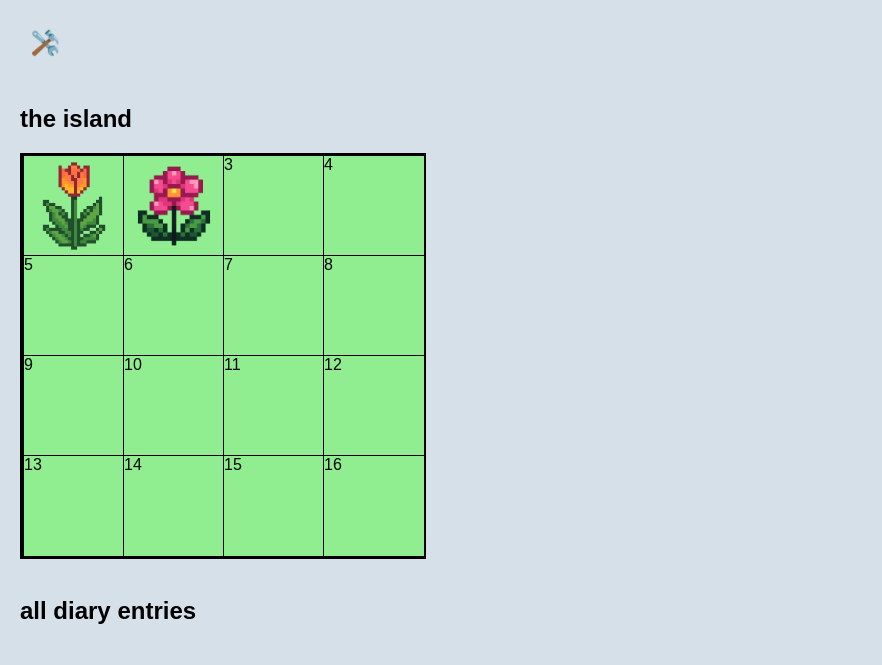
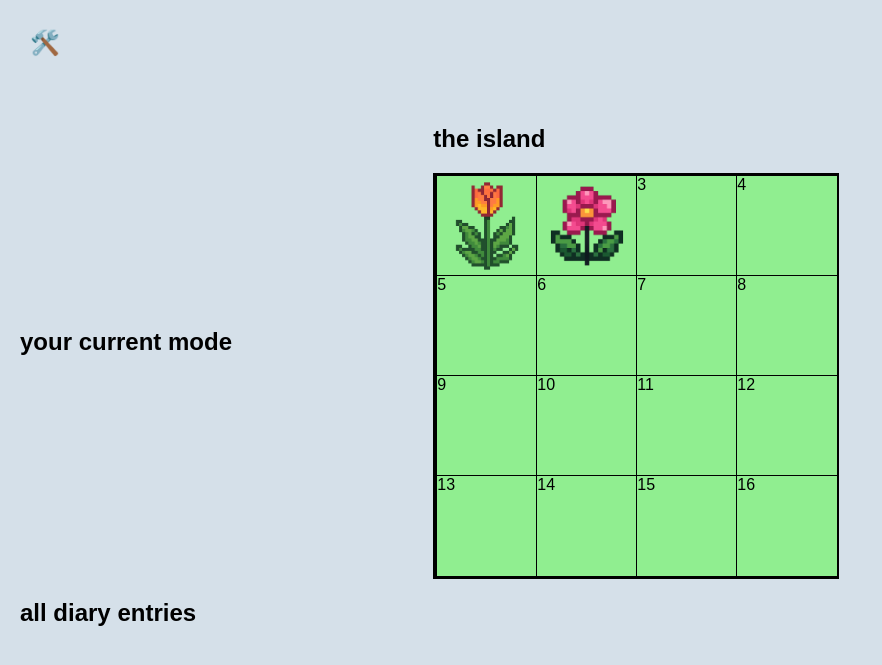
Before and after one commit to pepper-0/mood-island, a website: page public/index.html in a window 1280 px wide. Shown: the part 119-784 px from the top of the page, without its empty margins (0-882 px from the left). Drawn offline with Linux system fonts and the light colour scheme; no server answers.

Commit message:
refactored play area layout + fixed toolkit icon toggle

```diff
--- a/public/index.html
+++ b/public/index.html
@@ -8,7 +8,6 @@
     <link rel="stylesheet" href="style.css">
 </head>
 <body>
-    <div id = "play-area">
     <nav>
         <div class = "sidebar-button" id = "sidebar-info" >what's mood island? (faq)</div>
         <div class = "sidebar-button" id = "sidebar-documentation">credits & documentation</div>
@@ -29,10 +28,13 @@
             <div class = "toolkit-option" id = "toolkit-shovel">⛏️</div>
             <div class = "toolkit-option" id = "toolkit-water">💧</div>
         </div>
+    </div>
+    <br/>
     <main>
-
-            <!--taken from express; diary entry form-->
-            <form id="plant-form">
+        <div id = "play-area">
+            <div>
+                <h2>your current mode</h2>
+                <form id="plant-form"> <!--taken from express; diary entry form-->
                     <p>click below to add a plant (diary) entry</p>
                     <input id="tileID" name="tileID" placeholder="where will you plant it?" maxlength="50">
                     <br/>
@@ -44,10 +46,12 @@
                     <br/>
                     <button type="submit">submit</button>
                 </form>
+                <div id = "deletion">
+                </div>
+            </div>
 
-            <br/>
+            <div id = "islandPlatform">
                 <h2>the island</h2>
-
                 <div id="island">
                     <div class="tile" id="1">
                         <img src="assets/flowers/orange_flower.png" class = "plantIcon">
@@ -70,15 +74,14 @@
                     <div class="tile" id="15">15</div>
                     <div class="tile" id="16">16</div>
                 </div>
+            </div>
+        </div>
 
-            <br/>
         <h2>all diary entries</h2>
-
         <div id="entries">
             <!-- diary entries will be appended here -->
+        </div>
 
-            </div>
     </main>
-    </div>
 </body>
 </html>
--- a/public/script.js
+++ b/public/script.js
@@ -27,15 +27,19 @@ function toggleSidebar() {
 }
 
     // Toolkit
-document.getElementById("toolkit-button").addEventListener("click", toggleToolkit);
+var toolkitButton = document.getElementById("toolkit-button");
+toolkitButton.addEventListener("click", toggleToolkit);
 function toggleToolkit() {
-    //var toolkitButton = document.getElementById("toolkit-button");
+    console.log("toolkit button clicked");
     var toolkitContent = document.getElementById("toolkit-content");
-    if (toolkitContent.style.display === "none") {
-        //toolkitButton.style.transform = "rotate(90deg)"; // rotate button when clicked
+
+    if (window.getComputedStyle(toolkitContent).display == "none") {
+        console.log("opening toolkit");
+        toolkitButton.style.transform = "rotate(90deg)"; // rotate button when clicked
         toolkitContent.style.display = "flex";
-    } else if (toolkitContent.style.display === "flex") {
-        //toolkitButton.style.transform = "rotate(-90deg)"; // rotate button when clicked
+    } else if (window.getComputedStyle(toolkitContent).display == "flex") {
+        console.log("closing toolkit");
+        toolkitButton.style.transform = "rotate(0deg)"; // un-rotate button when clicked
         toolkitContent.style.display = "none";
         featureMode = 0; // reset feature mode when closing toolkit, safety feature
     }
--- a/public/style.css
+++ b/public/style.css
@@ -3,6 +3,7 @@ body {
     font-family: Arial, sans-serif;
     margin: 20px;
     background-color: #d5e0e9;
+    display:block;
 }
 
 #main {
@@ -55,14 +56,18 @@ nav {
 }
 
 /* Toolkit styles */
+#toolkit {
+    display: flex;
+    align-items: center;
+}
 #toolkit-button {
-    display: inline-block;
     padding: 10px;
-    transform: rotate(90deg);
+    transition: transform 0.3s ease;
     font-size: 24px;
 }
 #toolkit-button:hover {
     cursor: pointer;
+    transform: scale(1.2);
 }
 #toolkit-content {
     display: none;
@@ -82,6 +87,14 @@ nav {
     display: none;
 }
 
+/* Play area styles */
+#play-area {
+    display: grid;
+    grid-template-columns: repeat(3, 1fr);
+    align-items: center;
+    justify-content: center;
+    margin-top: 20px;
+}
 
 /* Island styles */
 #island {
```
Lines whose indentation alone changed are shown as unchanged.
